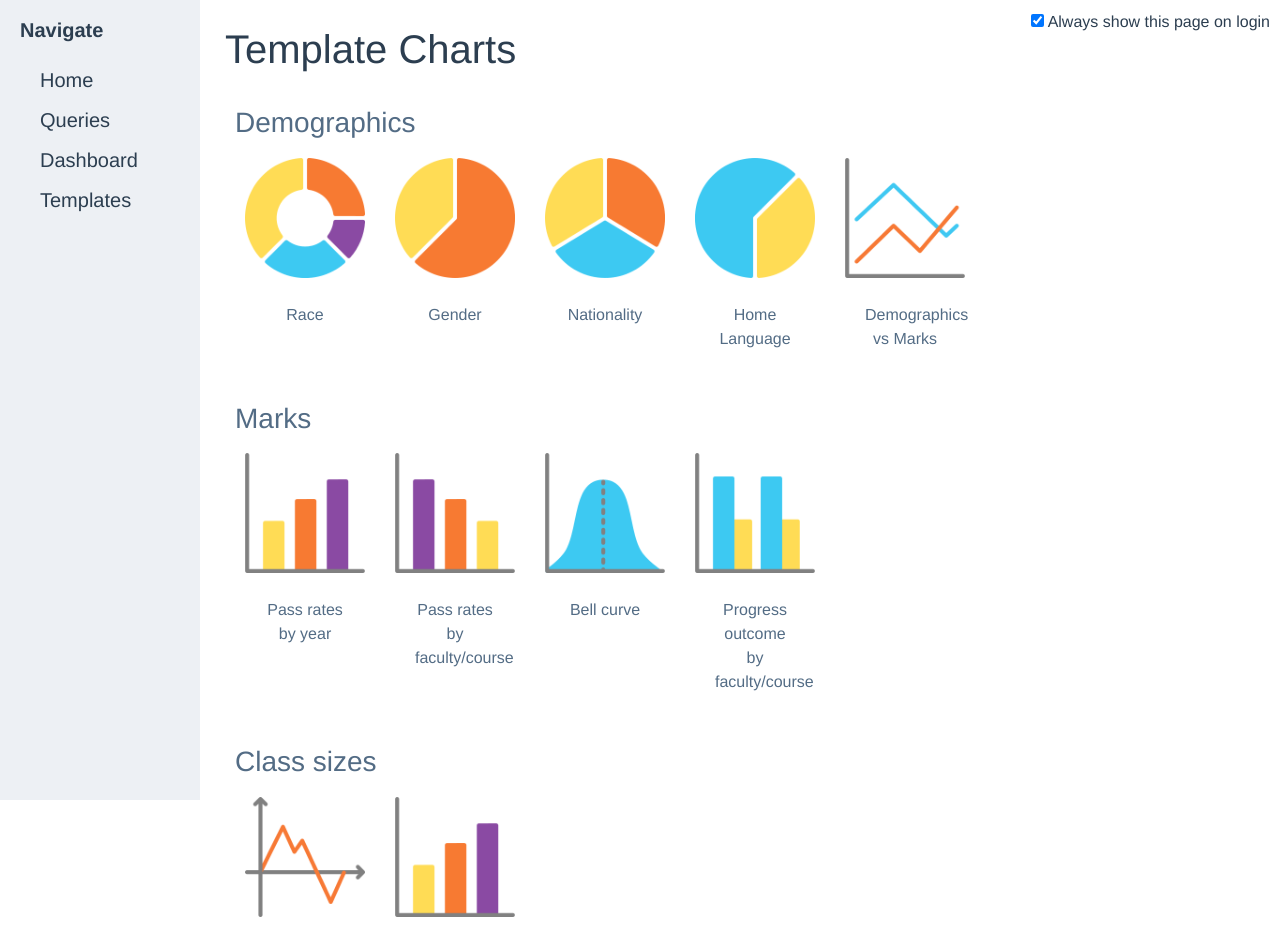
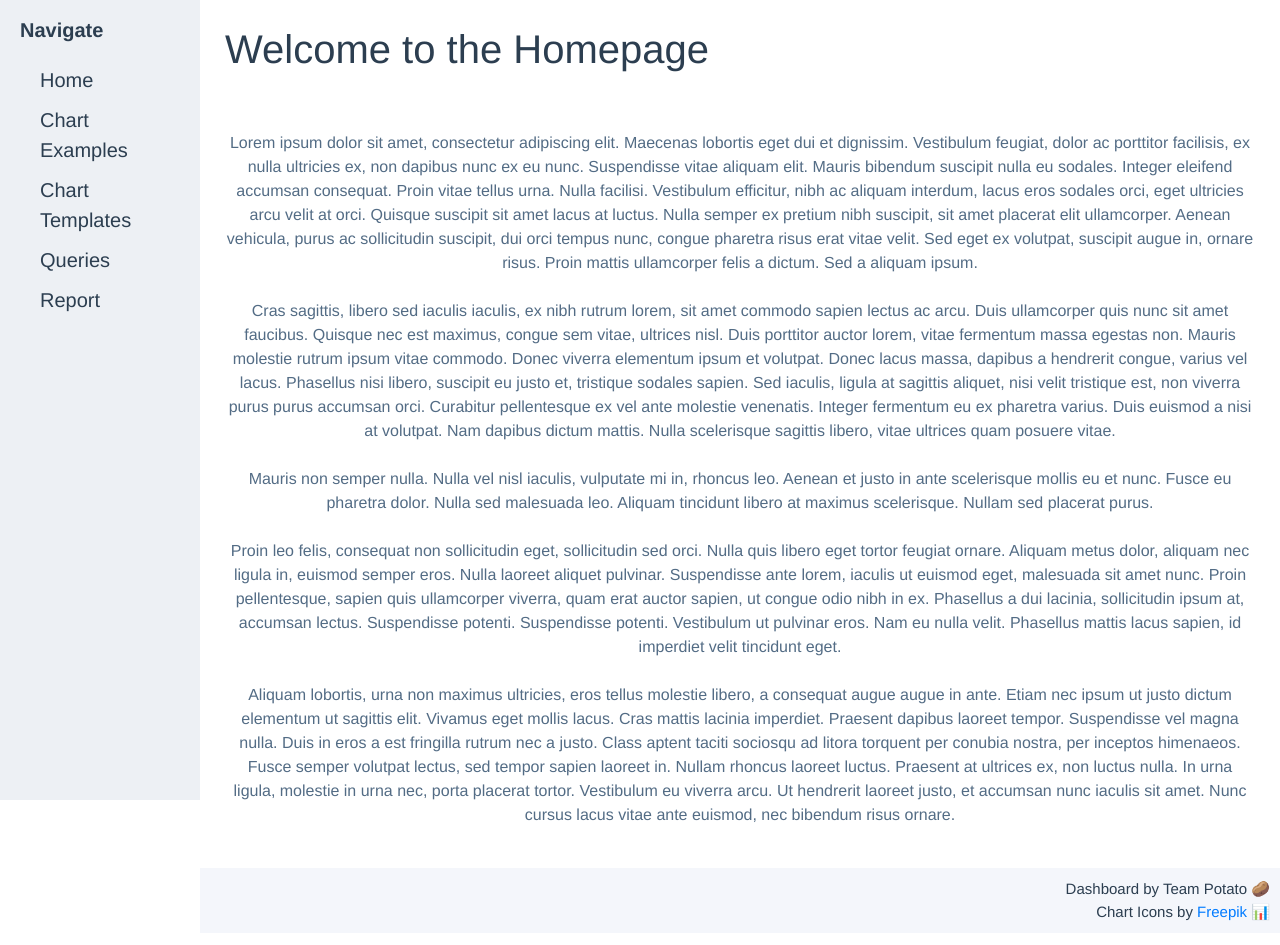
Before and after one commit to nishai/SDP-Dashboard-frontend, a Vue app: page /examples in a window 1280 px wide. Shown: the top 945 px of the page. Built offline with nearby package versions, Linux system fonts and the light colour scheme.

Commit message:
Renamed Example Components + Vuex Beginnings

```diff
--- /dev/null
+++ b/src/components/ChartExampleLink.vue
@@ -0,0 +1,34 @@
+<template>
+  <router-link id="link" :to="{path: '/examples', query: {templateType: url}}">
+    <div id="type" >
+      <img :src="url" alt="chart" width="120" >
+      <p id="content"> {{ text }} </p>
+    </div>
+  </router-link>
+</template>
+
+<script>
+
+export default {
+  name: 'ChartExampleLink',
+  props: [
+    'url',
+    'text',
+  ],
+};
+</script>
+
+<style>
+#link {
+  text-decoration: none;
+}
+#link:hover {
+  font-weight: bold;
+}
+#content {
+  color: #536c85;
+  text-align: center;
+  font-size: 16px;
+}
+
+</style>
--- a/src/components/Sidebar.vue
+++ b/src/components/Sidebar.vue
@@ -15,20 +15,24 @@ export default {
       links: [
         {
           name: 'Home',
-          path: '/home',
+          path: '/',
+        },
+        {
+          name: 'Chart Examples',
+          path: '/examples',
+          query: { templateType: '' },
+        },
+        {
+          name: 'Chart Templates',
+          path: '/templates',
         },
         {
           name: 'Queries',
-          path: '/queries',
+          path: '/query',
         },
         {
-          name: 'Dashboard',
-          path: '/dashboard',
-          query: { templateType: '' },
-        },
-        {
-          name: 'Templates',
-          path: '/',
+          name: 'Report',
+          path: '/report',
         },
       ],
     };
--- a/src/components/TemplateTypes.vue
+++ /dev/null
@@ -1,31 +0,0 @@
-<template>
-    <router-link id="link" :to="{name: 'Dashboard', query: {templateType: url}}">
-  <div id="type" >
-    <img :src="url" alt="chart" width="120" >
-    <p id="content"> {{ text }} </p>
-  </div>
-  </router-link>
-</template>
-
-<script>
-
-export default {
-  name: 'TemplateTypes',
-  props: ['url', 'text'],
-};
-</script>
-
-<style>
-#link {
-  text-decoration: none;
-}
-#link:hover {
-  font-weight: bold;
-}
-#content {
-  color: #536c85;
-  text-align: center;
-  font-size: 16px;
-}
-
-</style>
--- a/src/pages/Dashboard.vue
+++ b/src/pages/ChartExamples.vue
@@ -33,7 +33,7 @@ import Table from '../components/charts/Table.vue';
 import List from '../components/charts/List.vue';
 
 export default {
-  name: 'Dashboard',
+  name: 'ChartExamples',
   data() {
     return {
       add_table: false,
--- a/src/pages/TemplateScreen.vue
+++ b/src/pages/ChartTemplates.vue
@@ -11,19 +11,19 @@
     </div>
     <div class="grid-container">
       <div class="grid-item">
-        <TemplateTypes text="Race" v-bind:url="doughnut"></TemplateTypes>
+        <ChartExampleLink text="Race" v-bind:url="doughnut"></ChartExampleLink>
       </div>
       <div class="grid-item">
-        <TemplateTypes text="Gender" v-bind:url="pie2"></TemplateTypes>
+        <ChartExampleLink text="Gender" v-bind:url="pie2"></ChartExampleLink>
       </div>
       <div class="grid-item">
-        <TemplateTypes text="Nationality" v-bind:url="pie1"></TemplateTypes>
+        <ChartExampleLink text="Nationality" v-bind:url="pie1"></ChartExampleLink>
       </div>
       <div class="grid-item">
-        <TemplateTypes text="Home Language" v-bind:url="pie3"></TemplateTypes>
+        <ChartExampleLink text="Home Language" v-bind:url="pie3"></ChartExampleLink>
       </div>
       <div class="grid-item">
-        <TemplateTypes text="Demographics vs Marks" v-bind:url="line2"></TemplateTypes>
+        <ChartExampleLink text="Demographics vs Marks" v-bind:url="line2"></ChartExampleLink>
       </div>
     </div>
 
@@ -32,18 +32,18 @@
     </div>
     <div class="grid-container">
       <div class="grid-item">
-        <TemplateTypes text="Pass rates by year" v-bind:url="bar1"></TemplateTypes>
+        <ChartExampleLink text="Pass rates by year" v-bind:url="bar1"></ChartExampleLink>
       </div>
       <div class="grid-item">
-        <TemplateTypes
-        text="Pass rates by faculty/course" v-bind:url="bar3"></TemplateTypes>
+        <ChartExampleLink
+        text="Pass rates by faculty/course" v-bind:url="bar3"></ChartExampleLink>
       </div>
       <div class="grid-item">
-        <TemplateTypes text="Bell curve" v-bind:url="bellcurve"></TemplateTypes>
+        <ChartExampleLink text="Bell curve" v-bind:url="bellcurve"></ChartExampleLink>
       </div>
       <div class="grid-item">
-        <TemplateTypes
-        text="Progress outcome by faculty/course" v-bind:url="bar2"></TemplateTypes>
+        <ChartExampleLink
+        text="Progress outcome by faculty/course" v-bind:url="bar2"></ChartExampleLink>
       </div>
     </div>
 
@@ -52,12 +52,12 @@
     </div>
     <div class="grid-container">
       <div class="grid-item">
-        <TemplateTypes
-        text="Class size vs pass rate" v-bind:url="line1"></TemplateTypes>
+        <ChartExampleLink
+        text="Class size vs pass rate" v-bind:url="line1"></ChartExampleLink>
       </div>
       <div class="grid-item">
-        <TemplateTypes click="two"
-        text="Average class size by faculty/course" v-bind:url="bar1"></TemplateTypes>
+        <ChartExampleLink click="two"
+        text="Average class size by faculty/course" v-bind:url="bar1"></ChartExampleLink>
       </div>
     </div>
 
@@ -67,13 +67,13 @@
 <script>
 /* eslint-disable global-require */
 import Heading from '../components/Heading.vue';
-import TemplateTypes from '../components/TemplateTypes.vue';
+import ChartExampleLink from '../components/ChartExampleLink.vue';
 
 export default {
-  name: 'TemplateScreen',
+  name: 'ChartTemplates',
   components: {
     Heading,
-    TemplateTypes,
+    ChartExampleLink,
   },
   data() {
     return {
--- /dev/null
+++ b/src/pages/Report.vue
@@ -0,0 +1,17 @@
+<template>
+<div>
+  <p>
+    TODO
+  </p>
+</div>
+</template>
+
+<script>
+export default {
+  name: 'Report',
+};
+</script>
+
+<style>
+
+</style>
--- /dev/null
+++ b/src/router.js
@@ -0,0 +1,56 @@
+import VueRouter from 'vue-router';
+import Vue from 'vue';
+import ChartExamples from './pages/ChartExamples.vue';
+import ChartTemplates from './pages/ChartTemplates.vue';
+import Query from './pages/Query.vue';
+import Report from './pages/Report.vue';
+import Home from './pages/Home.vue';
+
+/* Add VueRouter Plugin to Vue */
+
+Vue.use(VueRouter);
+
+/* Define the routes */
+
+const routes = [
+  {
+    name: 'Home',
+    path: '/',
+    component: Home,
+  },
+  {
+    name: 'Chart Examples',
+    path: '/examples',
+    component: ChartExamples,
+  },
+  {
+    name: 'Chart Templates',
+    path: '/templates',
+    component: ChartTemplates,
+  },
+  {
+    name: 'Queries',
+    path: '/query',
+    component: Query,
+  },
+  {
+    name: 'Report',
+    path: '/report',
+    component: Report,
+  },
+  {
+    name: '404',
+    path: '*',
+    redirect: '/',
+  },
+];
+
+/* Initialise router */
+
+const router = new VueRouter({
+  routes,
+});
+
+/* export the router */
+
+export default router;
--- a/src/routes.js
+++ /dev/null
@@ -1,36 +0,0 @@
-import Dashboard from './pages/Dashboard.vue';
-import Queries from './pages/Query.vue';
-import Home from './pages/Home.vue';
-import TemplateScreen from './pages/TemplateScreen.vue';
-
-/* Define the routes */
-
-const routes = [
-  {
-    path: '/',
-    name: 'Templates',
-    component: TemplateScreen,
-  },
-  {
-    path: '/queries',
-    name: 'Queries',
-    component: Queries,
-  },
-  {
-    path: '/dashboard',
-    name: 'Dashboard',
-    component: Dashboard,
-  },
-  {
-    path: '/home',
-    name: 'Home',
-    component: Home,
-  },
-  {
-    path: '*',
-    name: '404',
-    redirect: '/',
-  },
-];
-
-export default routes;
--- /dev/null
+++ b/src/store.js
@@ -0,0 +1,85 @@
+import Vue from 'vue';
+import Vuex from 'vuex';
+
+/* Add Vuex Plugin to Vue */
+
+Vue.use(Vuex);
+
+/* Create Example Data */
+/* TODO: replace with backend query */
+
+const testReportAQuery = {
+  chain: [
+    {
+      filters: [
+        {
+          field: 'encrypted_student_no',
+          operator: 'startswith',
+          value: '02925A2B8FC1F2FC7132D155EBB4FFB7',
+          exclude: true,
+        },
+      ],
+      group: {
+        by: [
+          'encrypted_student_no',
+          'calendar_instance_year',
+          'year_of_study',
+        ],
+        yield: [
+          {
+            name: 'ave_marks',
+            via: 'ave',
+            from: 'average_marks',
+          },
+          {
+            name: 'final_mark_ave',
+            via: 'ave',
+            from: 'final_mark',
+          },
+        ],
+      },
+    },
+  ],
+  limit: {
+    type: 'page',
+    num: 1000,
+  },
+};
+
+const testReportA = {
+  name: 'Test Report',
+  charts: [
+    {
+      name: 'Test Bar Graph',
+      type: 'bar',
+      query: testReportAQuery,
+    },
+  ],
+};
+
+const testReportB = {
+  name: 'Test Report',
+  charts: [
+    {
+      name: 'Test Pie Chart',
+      type: 'pie',
+      query: testReportAQuery,
+    },
+  ],
+};
+
+/* Initialise the Vuex Store */
+
+const store = new Vuex.Store({
+  state: {
+    reports: [
+      testReportA,
+      testReportB,
+    ],
+    count: 0,
+  },
+});
+
+/* export the router */
+
+export default store;
```
Also changed, not shown: src/main.js (+4 -12 lines).
